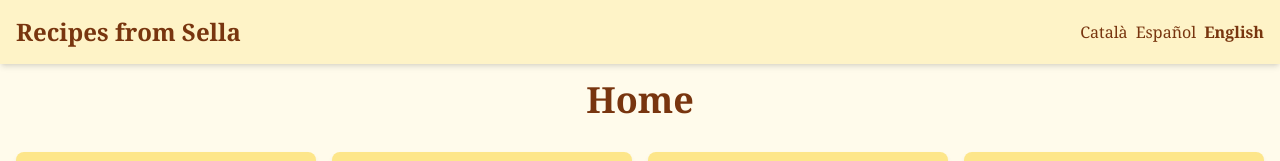
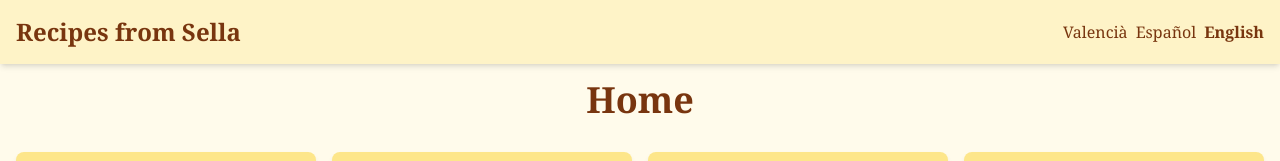
Before and after one commit to ricardo-devis-agullo/sella, a Next.js app: page /en in a window 1280 px wide. Shown: the top 161 px of the page. Built offline with nearby package versions, Linux system fonts and the light colour scheme; a web font is replaced by a local one.

Commit message:
rename to valencia

```diff
--- a/src/app/components/layout.tsx
+++ b/src/app/components/layout.tsx
@@ -28,7 +28,7 @@ export default function Layout({ children }: LayoutProps) {
               onClick={() => changeLanguage("ca")}
               className={`mr-2 ${locale === "ca" ? "font-bold" : ""}`}
             >
-              Català
+              Valencià
             </button>
             <button
               type="button"
```
